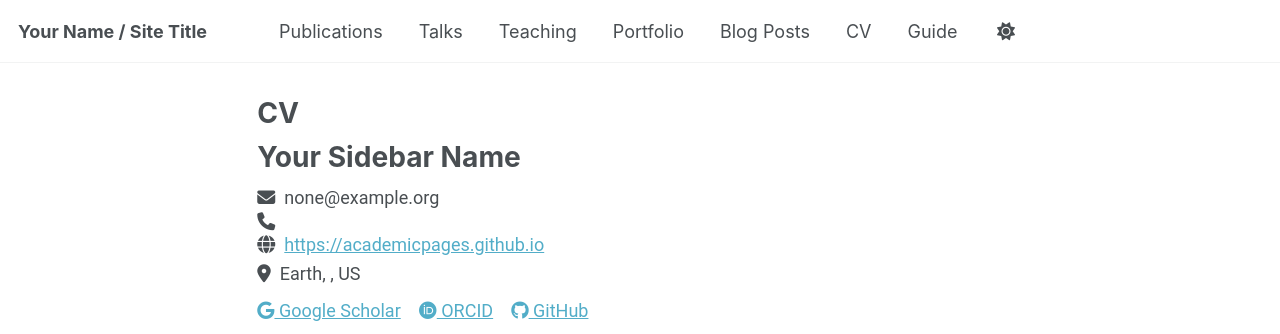
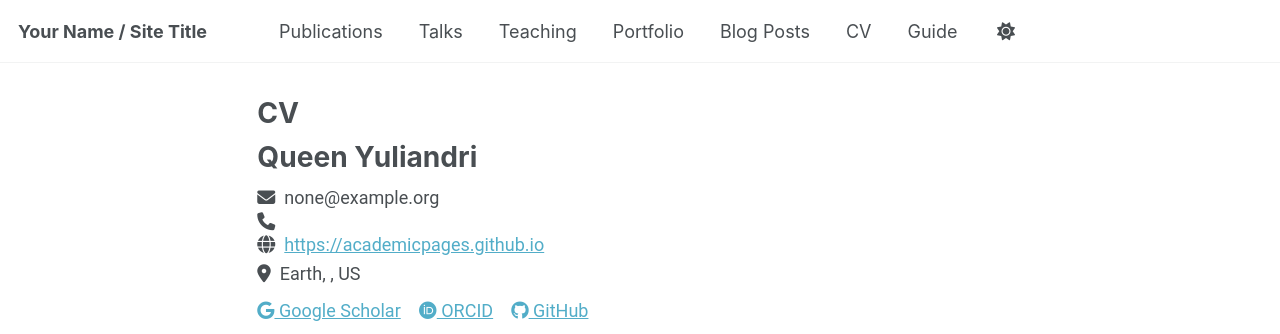
Before and after one commit to Queen-aty/Queen-aty.github.io, a Jekyll site: the page built from _pages/cv-json.md, in a window 1280 px wide and 900 px high. Shown: the top 334 px of the window. Built offline with Jekyll 4.4.1, drawn with Linux system fonts in a browser that asks for light colours; a script bundle is joined from its source files by our own code; library files that are not in the unit come from our copies.

Commit message:
Update cv.json

```diff
--- a/_data/cv.json
+++ b/_data/cv.json
@@ -1,6 +1,6 @@
 {
   "basics": {
-    "name": "Your Sidebar Name",
+    "name": "Queen Yuliandri",
     "email": "none@example.org",
     "phone": "",
     "website": "https://academicpages.github.io",
```
